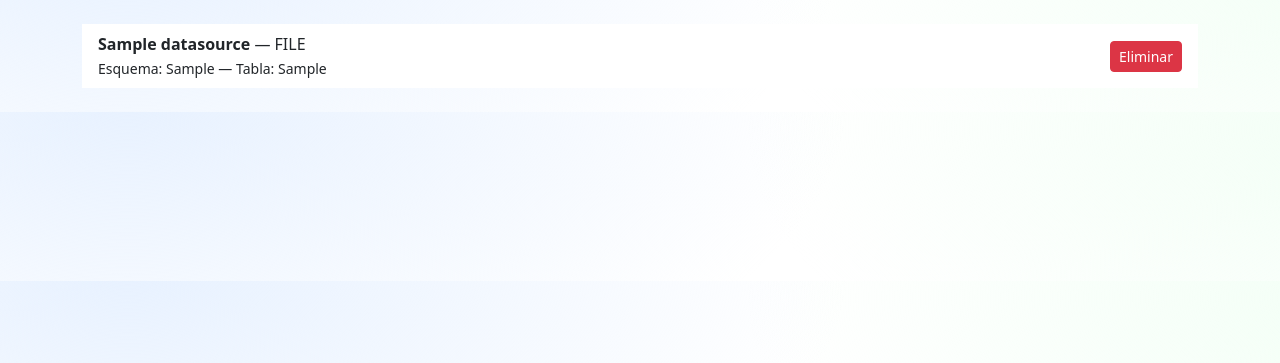
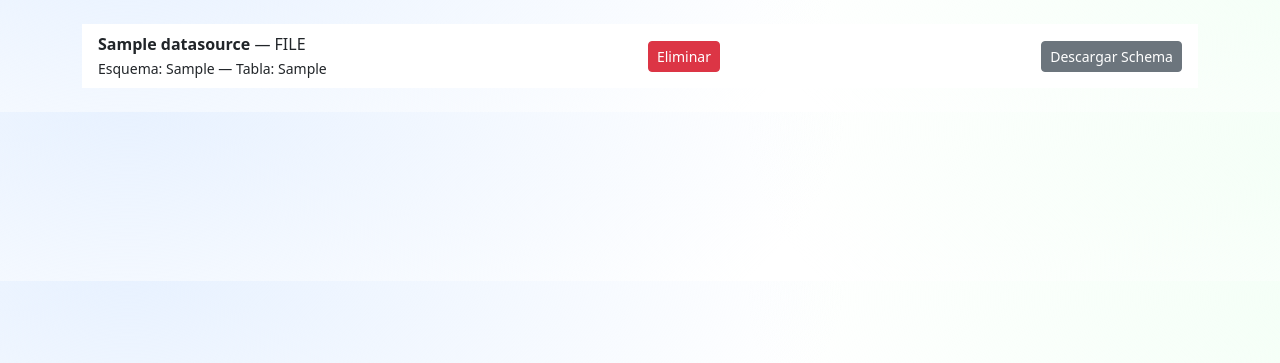
Before and after one commit to AlexRomanR/software2_parcial, a Django app: page /ingestion/list/ in a window 1280 px wide. Shown: the part 57-420 px from the top of the page. Run offline with Django 5.2, Linux system fonts and the light colour scheme; a user stored in the database is signed in; tables that the repository leaves empty hold one stand-in row (values such as "Sample post"); data that the repository does not hold is empty.

Commit message:
boton para descargar archivos

```diff
--- a/Software2_BI/ingestion/templates/ingestion/list.html
+++ b/Software2_BI/ingestion/templates/ingestion/list.html
@@ -13,6 +13,9 @@
         {% csrf_token %}
         <button class="btn btn-danger btn-sm">Eliminar</button>
       </form>
+      <a href="{% url 'ingestion:download_schema' s.upload.id %}" class="btn btn-secondary btn-sm">
+        Descargar Schema
+      </a>
     </li>
   {% empty %}
     <li class="list-group-item text-muted">Sin fuentes aún.</li>
--- a/Software2_BI/ingestion/urls.py
+++ b/Software2_BI/ingestion/urls.py
@@ -1,5 +1,5 @@
 from django.urls import path
-from .views import upload_dataset_view, list_sources_view, chart_view,user_data_summary_view, delete_source
+from .views import upload_dataset_view, list_sources_view, chart_view,user_data_summary_view, delete_source, download_schema
 
 app_name = "ingestion"
 urlpatterns = [
@@ -8,4 +8,5 @@ urlpatterns = [
     path("chart/<int:source_id>/", chart_view, name="chart"),
     path("summary/", user_data_summary_view, name="user_summary"),
     path("delete-source/<int:source_id>/", delete_source, name="delete_source"),
+    path("download-schema/<int:source_id>/", download_schema, name="download_schema"),
 ]
--- a/Software2_BI/ingestion/views.py
+++ b/Software2_BI/ingestion/views.py
@@ -9,6 +9,12 @@ import uuid
 from django.views.decorators.http import require_POST
 from django.shortcuts import get_object_or_404
 from django.db import connection
+from django.http import HttpResponse
+from django.conf import settings
+import subprocess
+import tempfile
+from django.http import FileResponse
+import os
 @login_required
 def upload_dataset_view(request):
     if request.method == "POST" and request.FILES.get("file"):
@@ -121,3 +127,35 @@ def delete_source(request, source_id):
         cursor.execute("DELETE FROM ingestion_externalconnection WHERE source_id = %s;", [dataset.source.id])
 
     return redirect("dashboard")  # Ajusta a la vista a la que quieras volver
+
+
+def download_schema(request, source_id):
+    dataset = get_object_or_404(UploadedDataset, id=source_id)
+    schema = dataset.source.internal_schema  # el schema del dataset
+
+    db = settings.DATABASES["default"]
+
+    # Crear archivo temporal
+    tmp_file = tempfile.NamedTemporaryFile(delete=False, suffix=".sql")
+    tmp_file.close()
+
+    # Comando pg_dump
+    cmd = [
+        "C:/Program Files/PostgreSQL/17/bin/pg_dump.exe",
+        "-h", db["HOST"],
+        "-p", str(db["PORT"]),
+        "-U", db["USER"],
+        "-d", db["NAME"],
+        "--no-owner",
+        "--schema", schema,
+        "-f", tmp_file.name
+    ]
+
+    env = os.environ.copy()
+    env["PGPASSWORD"] = db["PASSWORD"]
+
+    # Ejecutar pg_dump
+    subprocess.run(cmd, env=env, check=True)
+
+    # Devolver archivo como descarga
+    return FileResponse(open(tmp_file.name, "rb"), as_attachment=True, filename=f"{schema}.sql")
```
